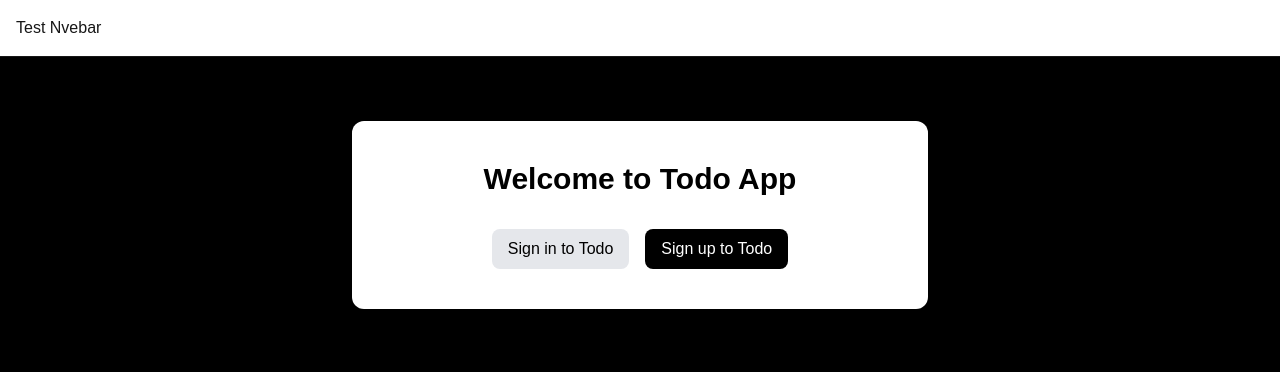
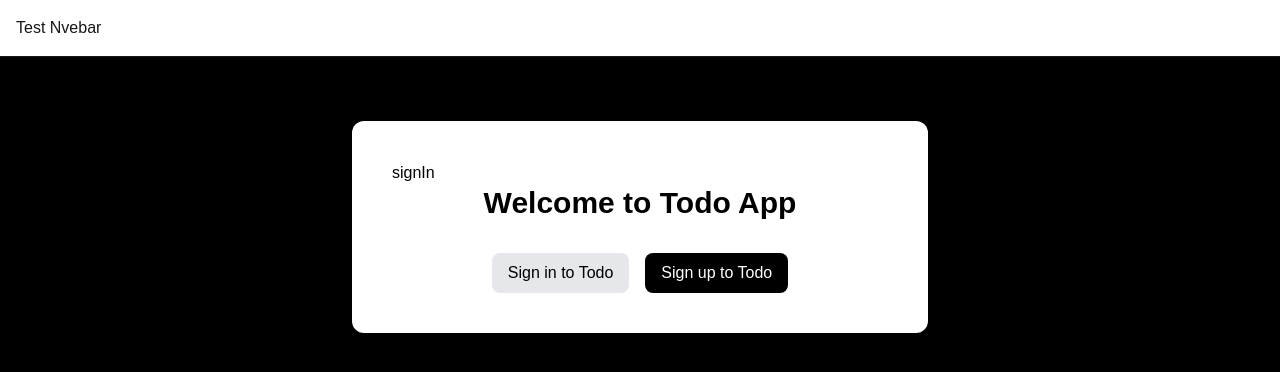
Before and after one commit to aniKet0753/Nextjs, a Next.js app: page / in a window 1280 px wide. Shown: the top 372 px of the page. Built offline with nearby package versions, Linux system fonts and the light colour scheme; no server answers.

Commit message:
"login logout auth as a client component"

```diff
--- a/app/api/auth/[...nextauth]/route.ts
+++ b/app/api/auth/[...nextauth]/route.ts
@@ -4,7 +4,7 @@ import CredentialsProvider from "next-auth/providers/credentials";
 const handler = NextAuth({
   providers: [
     CredentialsProvider({
-      name: "Login with username & password",
+      name: "Login with eamil",
       credentials: {
         username: {
           label: "Email",
--- a/app/page.tsx
+++ b/app/page.tsx
@@ -1,9 +1,20 @@
+"use client"
 import Link from "next/link";
+import { SessionProvider,signIn,signOut,useSession } from "next-auth/react";
+//usesession hook is the easyest way to check user login or not
+export default function Home(){
+  return <SessionProvider>
+    <RealHome></RealHome>
+  </SessionProvider>
+}
 
-export default function Home() {
+export  function RealHome() {
+  const session = useSession();
   return (
     <div className="min-h-screen bg-black text-white flex flex-col items-center">
       <div className="mt-16 bg-white text-black p-10 rounded-xl shadow-lg w-[90%] max-w-xl">
+        {session.status === "authenticated" && <button onClick={()=>signOut()}>Logout</button>}
+        {session.status =="unauthenticated" && <button onClick={()=> signIn()}>signIn</button>}
         <h1 className="text-3xl font-semibold text-center">Welcome to Todo App</h1>
 
         <div className="flex gap-4 justify-center mt-8">
```
